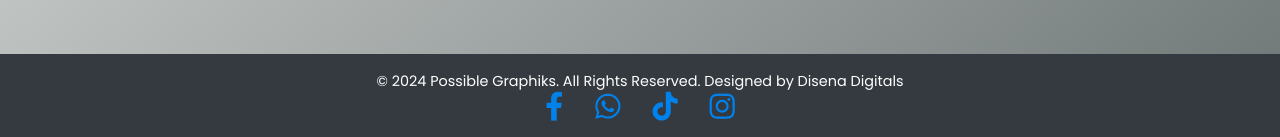
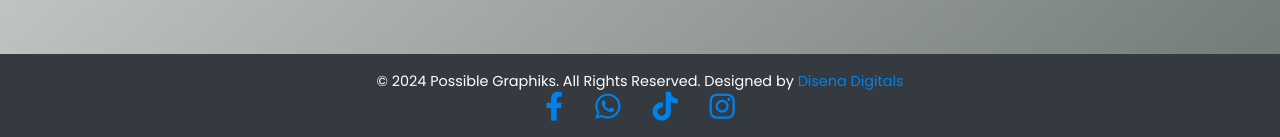
Before and after one commit to NyikoMnisii/Photography-Website, a plain HTML site: page contact.html in a window 1280 px wide. Shown: the part 986-1123 px from the top of the page. Drawn offline with nearby package versions, Linux system fonts and the light colour scheme.

Commit message:
compressing

```diff
--- a/contact.html
+++ b/contact.html
@@ -97,7 +97,8 @@
 <!-- Footer -->
 <footer class="bg-dark text-white text-center py-3">
     <div class="container">
-        <p>&copy; 2024 Possible Graphiks. All Rights Reserved. Designed by Disena Digitals</p>
+        <p>&copy; 2024 Possible Graphiks. All Rights Reserved. Designed by <a href="https://disenadigitals.co.za" target="_blank">Disena Digitals</a></p>
+
 
         <!-- Social Icons -->
         <div class="social-icons d-flex justify-content-center">
```
Also changed, not shown: about.html (+1 -2 lines), index.html (+1 -2 lines), services.html (+2 -1 lines).
